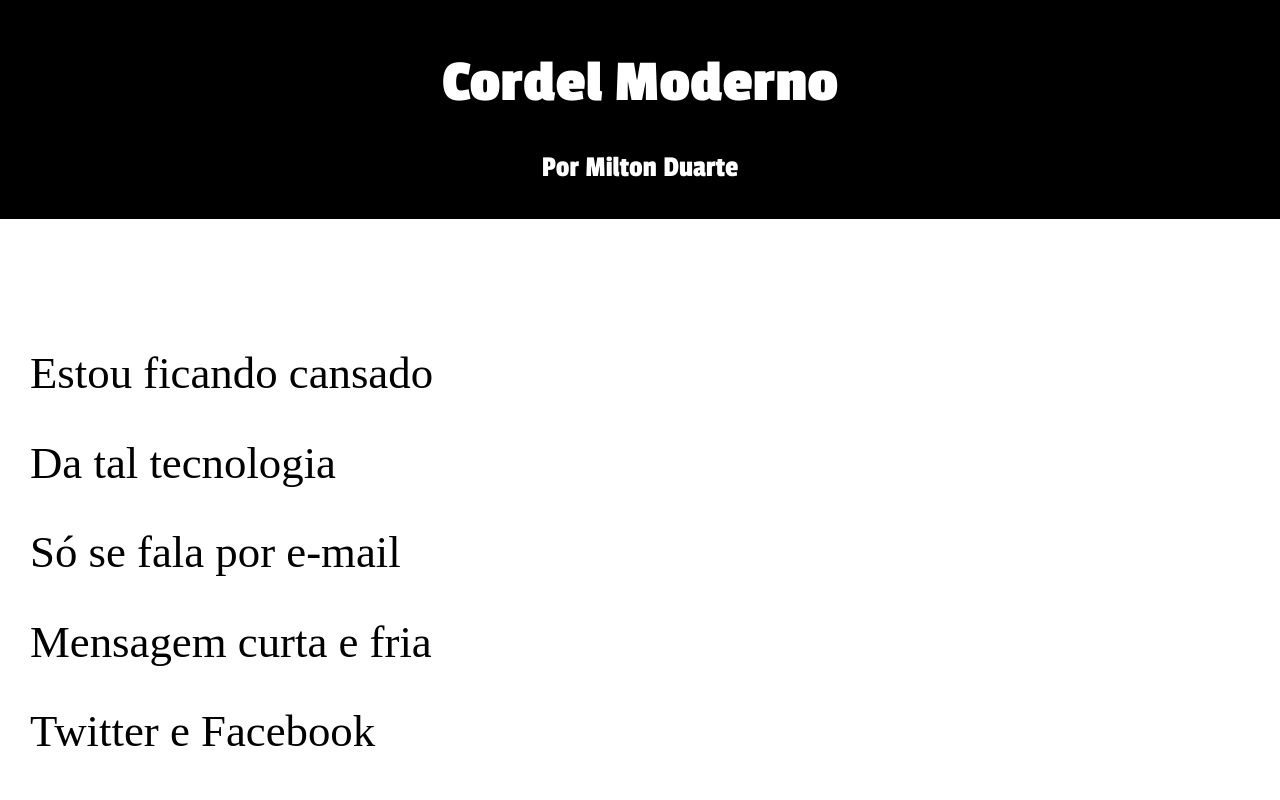
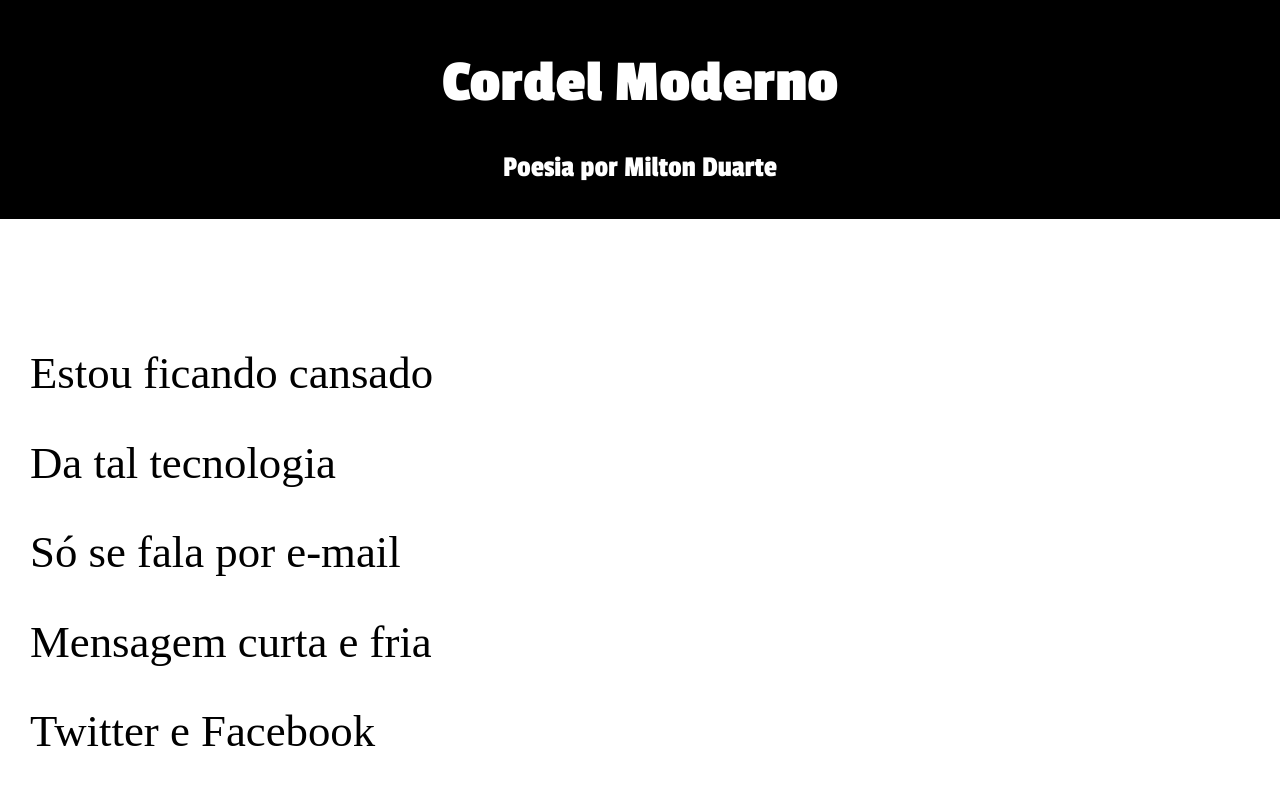
Before and after one commit to luccasgreff/site-cordel, a plain HTML site: page index.html in a window 1280 px wide. Shown: the top 800 px of the page. Drawn offline with Linux system fonts and the light colour scheme.

Commit message:
Update index.html

```diff
--- a/index.html
+++ b/index.html
@@ -10,7 +10,7 @@
 <body>
     <header>
         <h1>Cordel Moderno</h1>
-        <p>Por <a href="https://www.recantodasletras.com.br/poesias/3186743" target="_blank">Milton Duarte</a></p>
+        <p>Poesia por <a href="https://www.recantodasletras.com.br/poesias/3186743" target="_blank">Milton Duarte</a></p>
     </header>
 
     <main>
```
